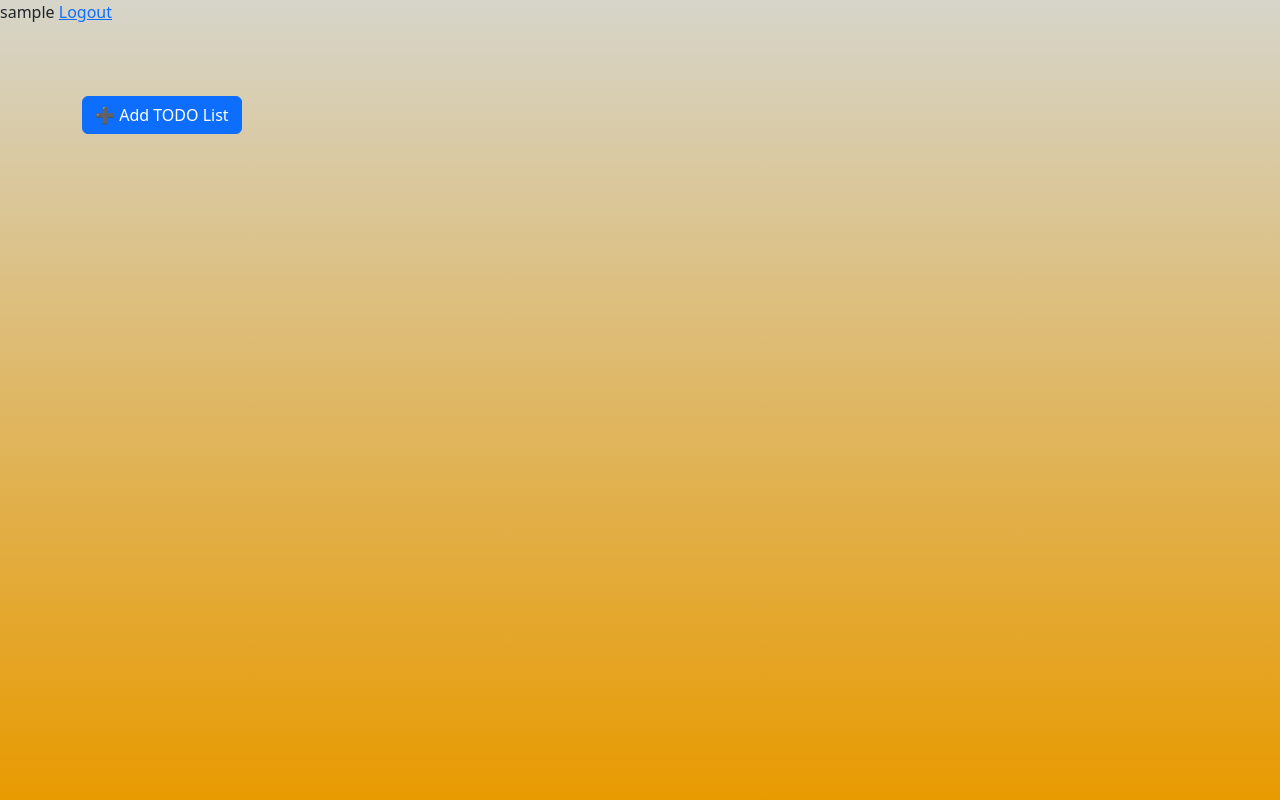
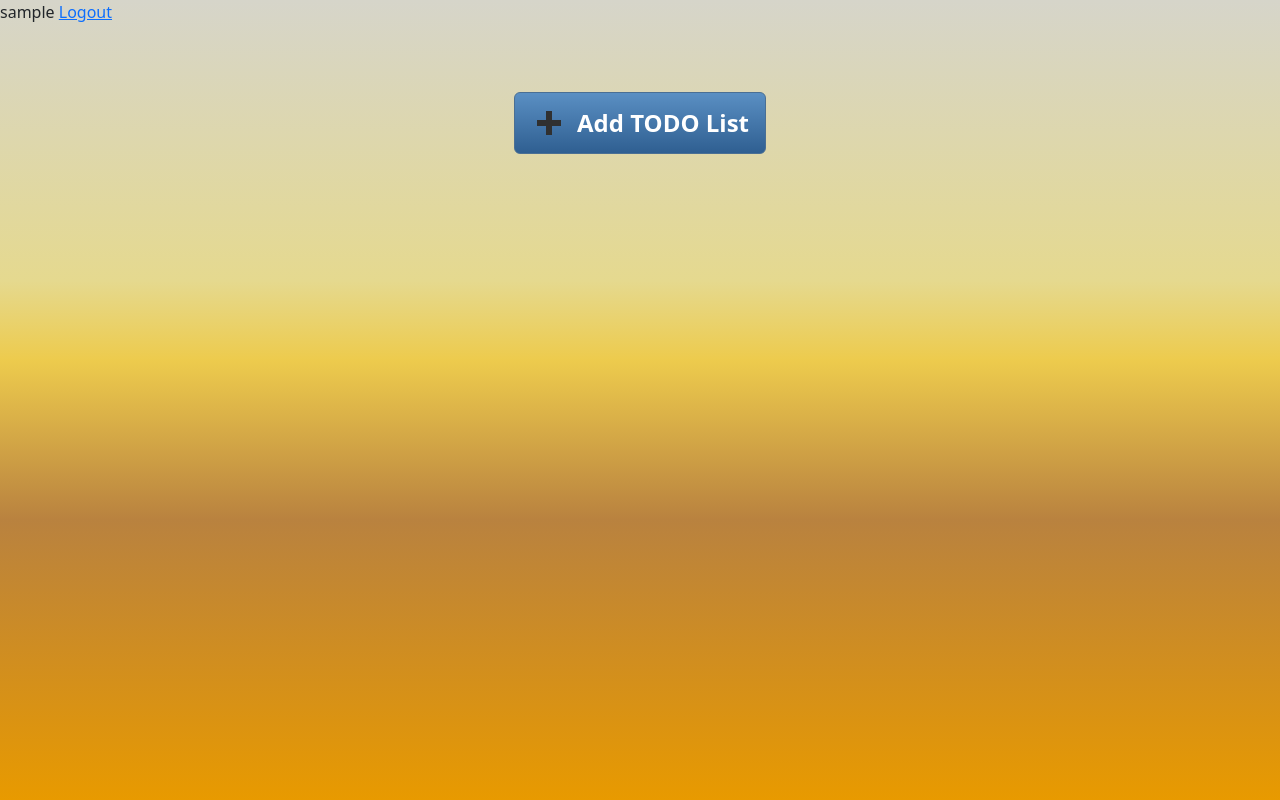
Before and after one commit to anastasiiaoshega513/task-manager, a Django app: page / in a window 1280 px wide. Run offline with Django 5.2, Linux system fonts and the light colour scheme; the visitor is signed in with stand-in values (Sample User, id 1); data that the repository does not hold is empty.

Commit message:
feat(ui): Style project cards and controls

```diff
--- a/static/css/styles.css
+++ b/static/css/styles.css
@@ -1,15 +1,72 @@
 body {
   min-height: 100vh;
-  background: linear-gradient(to bottom, #d6d5ca, #e89a00);
+  background: linear-gradient(
+    to bottom,
+    #d6d5ca 0%,
+    #e5d98f 35%,
+    #edcb4d 45%,
+    #b9823f 65%,
+    #e89a00 100%
+  );
 }
 
 .project-card {
   background: white;
-  margin-bottom: 24px;
+  margin-bottom: 50px;
+  border-radius: 4px 4px 24px 24px;
+  overflow: hidden;
+  box-shadow: 0 2px 3px #888;
+  border: 1px solid #9a9a9a;
 }
 
 .project-header {
   padding: 12px 16px;
-  background: #356aa0;
+  background: linear-gradient(
+    to bottom,
+    #5a8fc3,
+    #2f5f91
+  );
   color: white;
+  border: 1px solid #4a6f94;
 }
+
+.project-header button {
+  font-size: 1.2rem;
+}
+
+.project-actions {
+  visibility: hidden;
+}
+
+.project-card:hover .project-actions {
+  visibility: visible;
+}
+
+.project-title {
+  font-size: 1.75rem;
+  font-weight: 400;
+}
+
+.add-project-button {
+  padding: 12px 16px;
+  display: inline-flex;
+  align-items: center;
+  gap: 10px;
+  background: linear-gradient(
+    to bottom,
+    #5a8fc3,
+    #2f5f91
+  );
+  color: white;
+  font-size: 1.5rem;
+  font-weight: 600;
+  margin-top: 20px;
+  border: 1px solid #4a6f94;
+}
+
+.plus-icon {
+  width: 36px;
+  height: 36px;
+  stroke: #303030;
+  stroke-width: 4;
+}
--- a/templates/tasks/partials/project.html
+++ b/templates/tasks/partials/project.html
@@ -1,13 +1,13 @@
 <div
   id="project-{{ project.pk }}"
-  class="project-card mb-4"
+  class="project-card"
 >
   <div class="project-header d-flex justify-content-between align-items-center">
     <h2 class="project-title mb-0">
-      <i class="bi bi-calendar2-week" style="color: #303030;"></i> {{ project.name }}
+      <i class="bi bi-calendar2-week me-2" style="color: #303030;"></i> {{ project.name }}
     </h2>
 
-    <div>
+    <div class="project-actions">
       <button
         type="button"
         class="btn text-white"
--- a/templates/tasks/project_list.html
+++ b/templates/tasks/project_list.html
@@ -9,14 +9,19 @@
       {% endfor %}
     </div>
 
+    <div class="text-center">
       <button
         type="button"
-      class="btn btn-primary mt-4"
+        class="btn add-project-button"
         hx-get="{% url 'tasks:project-create' %}"
         hx-target="#projects"
         hx-swap="beforeend"
       >
-      ➕ Add TODO List
+        <svg class="plus-icon" viewBox="0 0 24 24">
+          <path d="M12 4v16M4 12h16"></path>
+        </svg>
+        Add TODO List
       </button>
     </div>
+  </div>
 {% endblock %}
```
Lines whose indentation alone changed are shown as unchanged.
